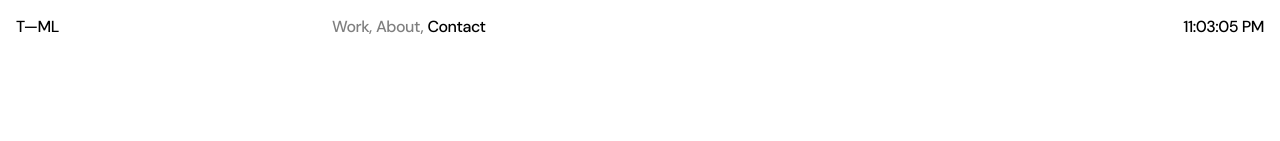
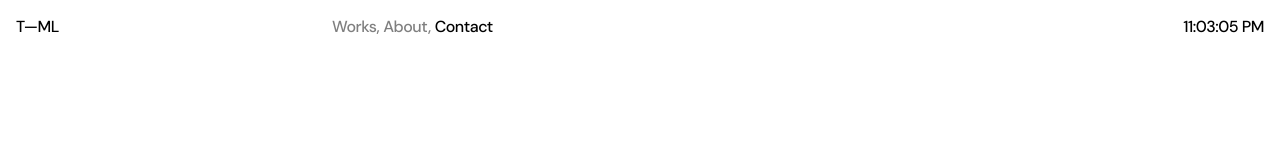
Before and after one commit to paulovdev/tomas-portfolio-next, a Next.js app: page /contact in a window 1280 px wide. Shown: the top 141 px of the page. Built offline with nearby package versions, Linux system fonts and the light colour scheme.

Commit message:
new things add works aasd

```diff
--- a/src/app/components/navs/global-nav.jsx
+++ b/src/app/components/navs/global-nav.jsx
@@ -48,7 +48,7 @@ const GlobalNav = () => {
               "/works"
             )}`}
           >
-            Work,
+            Works,
           </Link>
 
           <Link
@@ -87,7 +87,7 @@ const GlobalNav = () => {
               "/works"
             )}`}
           >
-            Work,
+            Works,
           </Link>
 
           <Link
--- a/src/app/components/navs/home-nav.jsx
+++ b/src/app/components/navs/home-nav.jsx
@@ -32,7 +32,7 @@ const HomeNav = () => {
 
       `}
           >
-            Work,
+            Works,
           </Link>
 
           <Link
@@ -67,7 +67,7 @@ const HomeNav = () => {
             href="/works"
             className={`  texts-global  text-s font-medium tracking-[-0.03em]`}
           >
-            Work,
+            Works,
           </Link>
 
           <Link
--- a/src/app/components/navs/work-nav.jsx
+++ b/src/app/components/navs/work-nav.jsx
@@ -26,7 +26,7 @@ const WorkNav = ({ work }) => {
             href="/works"
             className="texts-global    text-s font-medium tracking-[-0.03em]"
           >
-            Work,
+            Works,
           </Link>
           <Link
             href="/about"
@@ -53,7 +53,7 @@ const WorkNav = ({ work }) => {
             href="/works"
             className="texts-global    text-s font-medium tracking-[-0.03em]"
           >
-            Work,
+            Works,
           </Link>
           <Link
             href="/about"
--- a/src/app/components/pages/works/slug/related-works.jsx
+++ b/src/app/components/pages/works/slug/related-works.jsx
@@ -14,7 +14,7 @@ export default function RelatedWorks({ relatedWorks }) {
       </h2>
 
       <div className="w-full grid grid-cols-3 gap-4 col-span-3 max-lg:grid-cols-2">
-        {relatedWorks.map((work) => {
+        {relatedWorks.map((work, index) => {
           const asset = work.media?.[0]?.asset;
           if (!asset) return null;
 
@@ -25,11 +25,11 @@ export default function RelatedWorks({ relatedWorks }) {
             <div
               key={work.slug}
               className={`
-          relative cursor-pointer overflow-hidden group
-          last:max-lg:col-span-full
-    last:max-lg:[&>img]:h-[250px]
-    last:max-lg:[&>video]:h-[250px]
-        `}
+        relative cursor-pointer overflow-hidden group
+
+        ${index === 2 ? "max-lg:hidden" : ""}
+        /* ↑ esconde o 3º projeto no max-lg */
+      `}
               onClick={() => router.push(`/works/${work.slug}`)}
             >
               {isVideo ? (
@@ -47,7 +47,7 @@ export default function RelatedWorks({ relatedWorks }) {
                   width={800}
                   height={600}
                   alt={work.media?.[0]?.alt || work.title}
-                  className="w-full h-[350px] object-cover brightness-100 group-hover:brightness-75 transition-all max-ds:h-[300px] max-lg:h-[225px] max-md:h-[175px]"
+                  className="w-full h-[350px] object-cover brightness-100 group-hover:brightness-75 transition-all max-ds:h-[300px] max-lg:h-[50vh] max-md:h-[225px]"
                 />
               )}
 
```
Also changed, not shown: src/app/(utils)/sanity-queries.js (+0 -12 lines).
